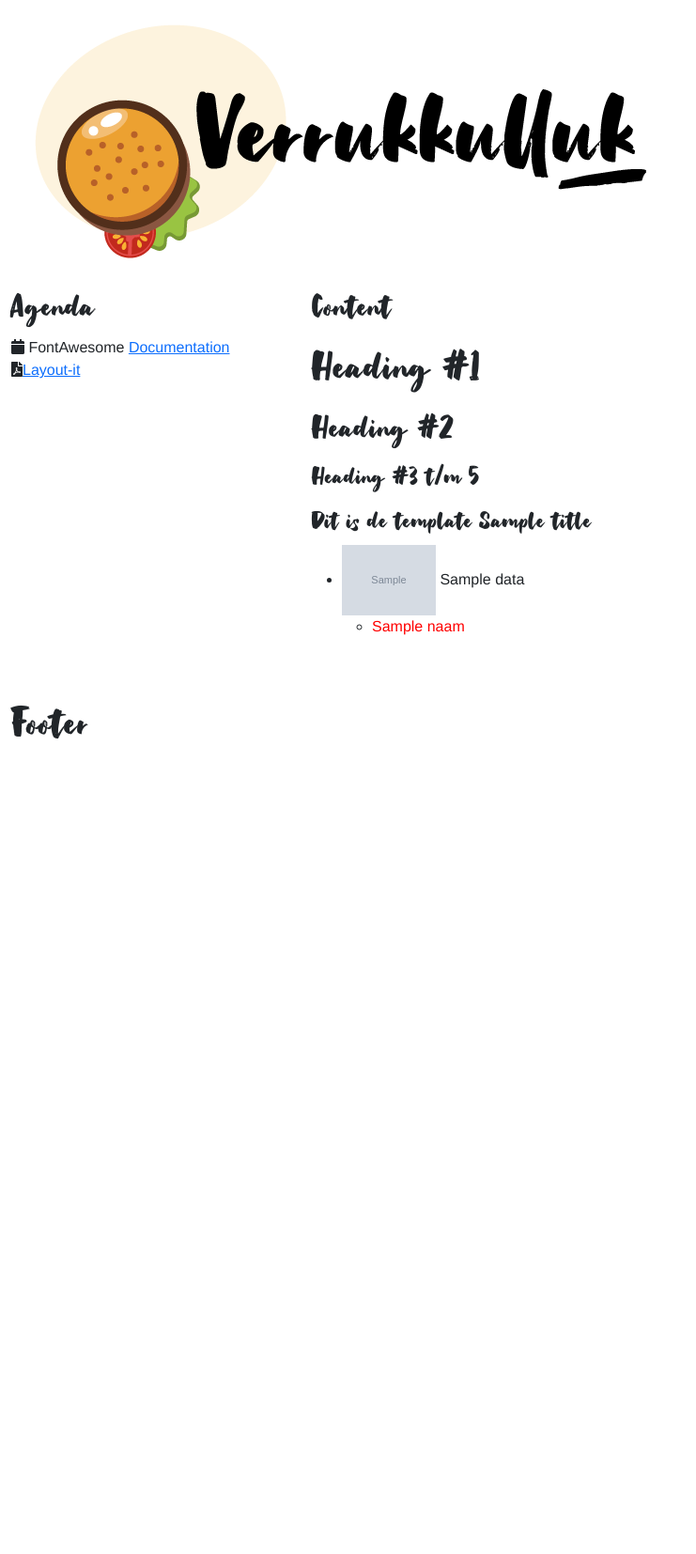
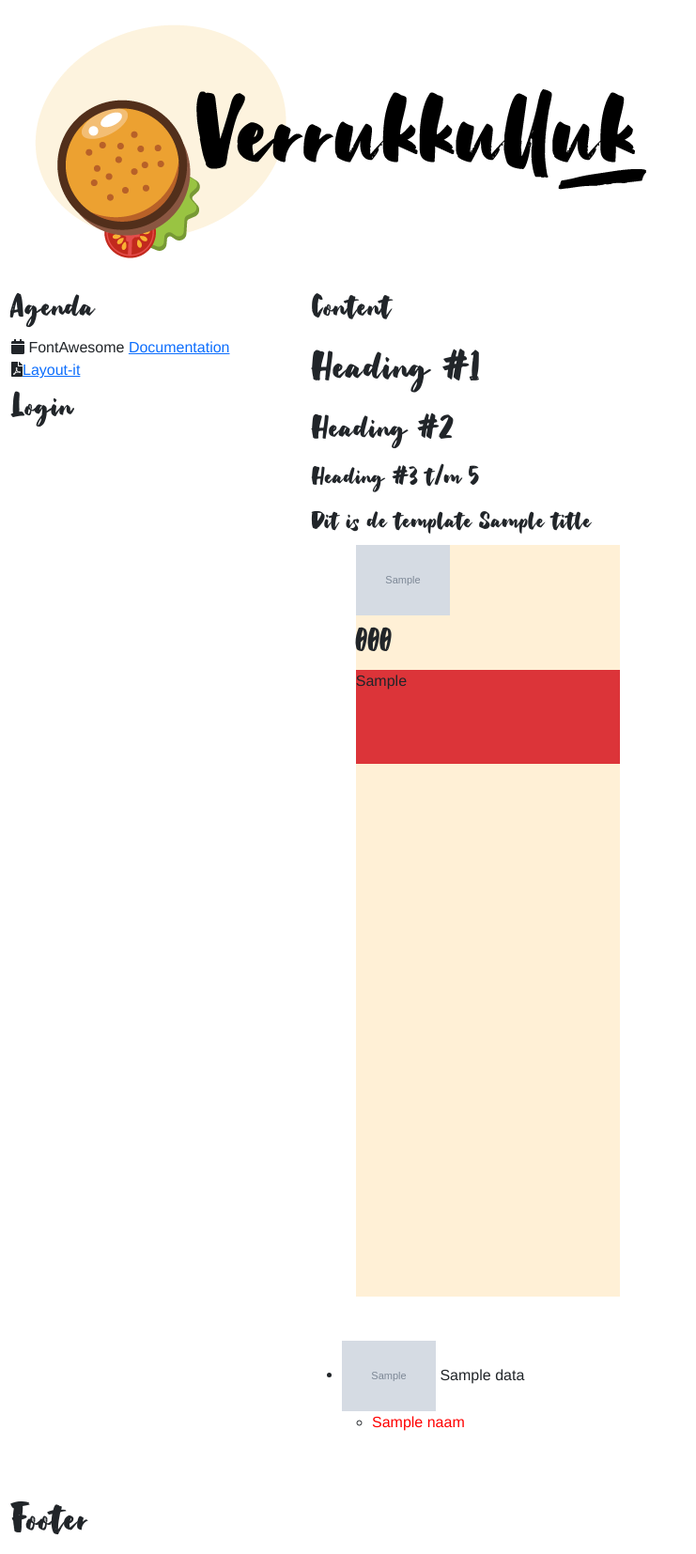
Before and after one commit to LiekeDeckers/educom-verrukkulluk, a PHP site: template templates/homepage.html.twig in a window 1280 px wide. Shown: the whole page at 94% size, without its empty margins (0-741 px from the left). Before the commit the page ends 786 px from the top, so only its background shows below. Run offline with PHP 8.4, Linux system fonts and the light colour scheme; the template is opened without the code that fills it: most values are stand-ins (such as "Sample title", 1, 10 or a date in 2020); grey boxes marked "Sample" are stand-in pictures; some libraries are stand-ins or nearby versions.

Commit message:
homepage #13

```diff
--- a/assets/css/main.css
+++ b/assets/css/main.css
@@ -52,3 +52,68 @@ html, body {
     font-family: "Helvetica Neue", Arial, SansSerif;
     font-size: 16px;
 }
+
+/* header */
+.header {
+    height: 40%;
+    margin-bottom: 50px;
+    background-color: red;
+}
+
+.logo {
+    width: 20%;
+    margin-left: 3%;
+    margin-top: 2%;
+    float: left;
+}
+
+.zoekbalk {
+    width: 25%;
+    height: 5%;
+    border-radius: 5px;
+    float: right;
+    margin-top: 2%;
+    margin-right: 3%;
+}
+
+.menu {
+    width: 5%;
+    height: 5%;
+    border-radius: 5px;
+    float: right;
+    margin-top: 2%;
+    margin-right: 3%;
+}
+
+/* agenda en login */
+.agenda {
+    height: 20%;
+    margin-bottom: 50px;
+    background-color: var(--lighter-green);
+}
+
+.login {
+    height: 30%;
+    margin-bottom: 50px;
+    background-color: var(--darker-red);
+}
+
+/* gerechten */
+.gerechten{
+    display: inline-block;
+    width: 30%;
+    height: 800px;
+    margin-left: 5%;
+    margin-bottom: 5%;
+    background-color: var(--kahki);
+    outline-color: #000;
+}
+
+.gerechten img{
+    width: 100%;
+}
+
+.korte_omschrijving{
+    height: 100px;
+    background-color: #dc3439;
+}
--- a/templates/homepage.html.twig
+++ b/templates/homepage.html.twig
@@ -3,12 +3,12 @@
 
 {% block header %}
 <img src="assets/img/logo-v2.png"/>
+<header class="navigation">
 {% endblock %}
 
 
 {# nu de block content op in de main pagina vullen #}
 {% block content %}
-    {# Dit is commentaar #}
 
     {# Print #}
     <h1>Heading #1</h1>
@@ -17,11 +17,22 @@
 
     <h4>Dit is de template {{  title }}</h4>
 
+     {% for record in data %}
+        <div class="col-12 col-md-6 gerechten">
+            <img src="{{ record.foto }}" style="width: 100px; heigfht: 100px;">
+
+            <div class="gerecht_titel"><h2>{{ record.titel }}</h2></div>
+
+            <div class="korte_omschrijving"><p>{{record.korte_omschrijving}}</p></div>
+        </div>
+    {% endfor %}
+
 {# Loop #}
     <ul>
     {% for record in data %}
         <li>
             <img src="{{ record.foto }}" style="width: 100px; heigfht: 100px;">
+
 
             {{ record.title }}
             {# sub-loop #}
--- a/templates/main.html.twig
+++ b/templates/main.html.twig
@@ -1,7 +1,7 @@
 <html lang="nl">
 <head>
 
-    <title>het is verrukkuluk! :: {{ TITEL }} </title>
+    <title>Verrukkuluk! :: {{ TITEL }} </title>
     <meta http-equiv="Content-Type" content="text/html; charset=UTF-8"/>
 
     <link rel="stylesheet" type="text/css" href="assets/bootstrap/css/bootstrap.css" />
@@ -16,31 +16,39 @@
 </html>
 <body>
 <div class="container-fluid">
-
-    <div class="row">
+{#header #}
+    <div class="row" id="header">
         <div class="col-md-12">
         {% block header %}
-
+            <a href="" > <img class="logo" src="assets/img/logo-v2.png"/></a>
+            <div ><img class="menu" src="assets/img/verrukkulluk-burger.png"/></div> {#test #}
+            <textarea class="zoekbalk">Zoeken</textarea>
         {% endblock %}
         </div>
     </div>
 
     <div class="row">
         <div class="col-md-3">
-            <h2>Agenda</h2>
-            <i class="fa fa-calendar"></i> FontAwesome <a href="https://fontawesome.com/icons?d=gallery&m=free">Documentation</a><br>
-            <i class="fa fa-file-pdf"></i><a href="https://www.layoutit.com/build">Layout-it</a>
+{#agenda#} <div class="col-md-12" id="agenda">
+                <h2>Agenda</h2>
+                <i class="fa fa-calendar"></i> FontAwesome <a href="https://fontawesome.com/icons?d=gallery&m=free">Documentation</a><br>
+                <i class="fa fa-file-pdf"></i><a href="https://www.layoutit.com/build">Layout-it</a>
+            </div>
 
+{#login#}  <div class="col-md-12">
+                <h2>Login</h2>
+            </div>
 
         </div>
+
+{#gerechten#}
         <div class="col-md-9">
             <h2>Content</h2>
             {%  block content %}
             {%  endblock %}
-        </div>
     </div>
 
-
+{#footer#}
     <div class="row">
         <div class="col-md-12">
             <h1>Footer</h1>
```
Also changed, not shown: assets/css/homepage.css (+53 -0 lines).
